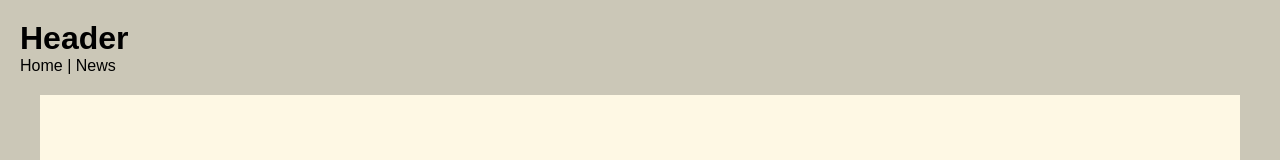
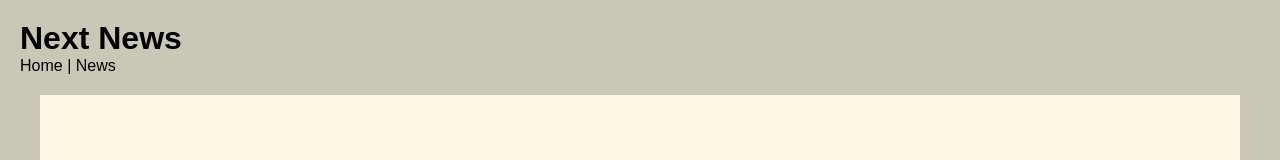
Before and after one commit to Krieger-m/news-page-project, a Next.js app: page / in a window 1280 px wide. Shown: the top 160 px of the page. Built offline with nearby package versions, Linux system fonts and the light colour scheme.

Commit message:
changed header title

```diff
--- a/src/_components/Header.tsx
+++ b/src/_components/Header.tsx
@@ -4,7 +4,7 @@ export function Header (){
     return(
         <>
             <div style={{padding:20, backgroundColor: '#cbc7b7', color: 'black'}}>
-                <h1>Header</h1>
+                <h1>Next News</h1>
                 <Link href={'/'}>Home</Link>
                 <span> | </span>
                 <Link href={'/news'}>News</Link>
--- a/src/app/page.module.css
+++ b/src/app/page.module.css
@@ -111,7 +111,3 @@ a.secondary {
     --button-secondary-border: #1a1a1a;
 }
 }
-
-Link.a{
-  text-decoration: underline;
-}
```
